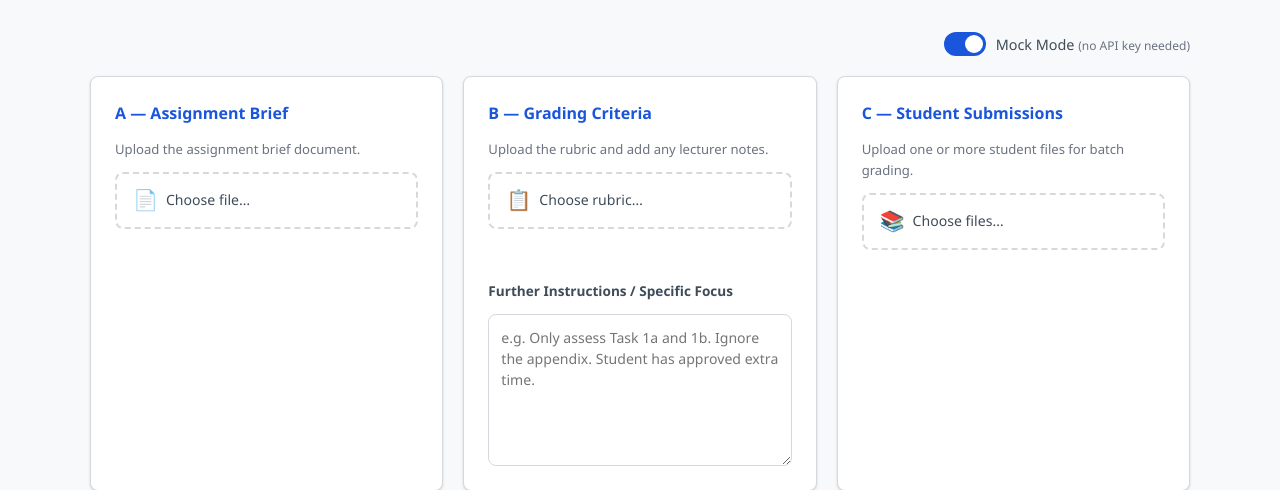
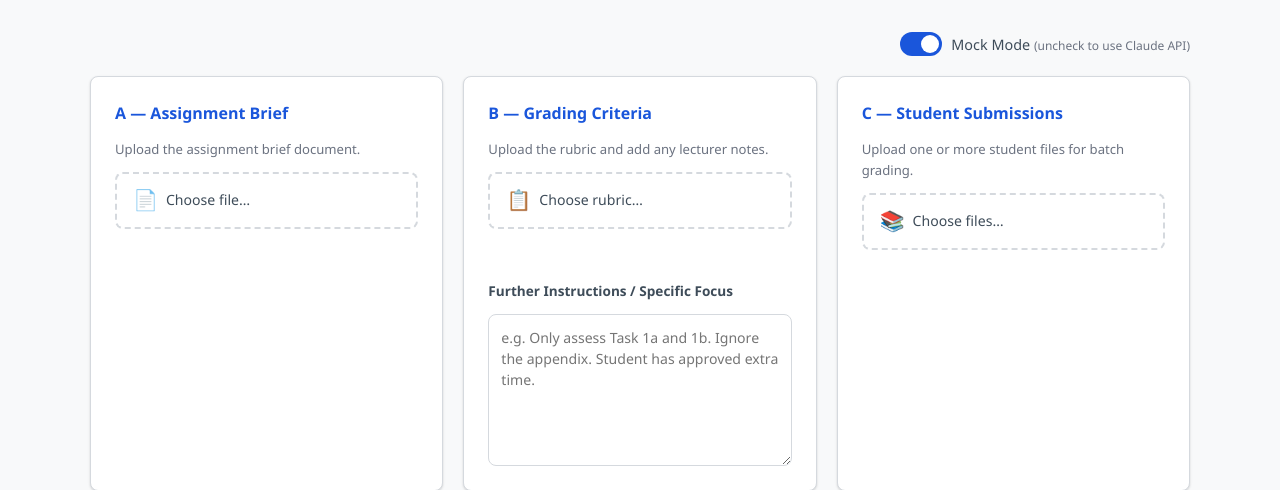
Before and after one commit to mrree1078/academic, a Flask app: page / in a window 1280 px wide. Shown: the part 129-619 px from the top of the page. Run offline with Flask 3, Linux system fonts and the light colour scheme; some libraries are stand-ins or nearby versions.

Commit message:
Switch LLM integration from OpenAI to Anthropic Claude
- Replace openai SDK with anthropic SDK in app.py and requirements.txt
- Use anthropic.Anthropic client with messages.create() API
- Environment variable changed from OPENAI_API_KEY to ANTHROPIC_API_KEY
- Default model set to claude-sonnet-4-20250514 (configurable via ANTHROPIC_MODEL)
- Update UI toggle label to reference Claude API

https://claude.ai/code/session_01LmjMovrFDk3W6S2zFQWNS4

````diff
--- a/the-academic-assessment-ai/app.py
+++ b/the-academic-assessment-ai/app.py
@@ -38,9 +38,9 @@ except ImportError:
     pytesseract = None
 
 try:
-    from openai import OpenAI
+    import anthropic
 except ImportError:
-    OpenAI = None
+    anthropic = None
 
 # ---------------------------------------------------------------------------
 # Flask application
@@ -274,26 +274,21 @@ def mock_llm_response(student_name: str) -> dict:
 
 def call_llm(brief_text: str, rubric_text: str,
              student_text: str, further_instructions: str) -> dict:
-    """Send the assessment payload to the configured LLM and parse JSON."""
+    """Send the assessment payload to Claude via the Anthropic API."""
 
-    api_key = os.environ.get("OPENAI_API_KEY", "")
-    api_base = os.environ.get("OPENAI_API_BASE", None)
-    model = os.environ.get("LLM_MODEL", "gpt-4o")
+    api_key = os.environ.get("ANTHROPIC_API_KEY", "")
+    model = os.environ.get("ANTHROPIC_MODEL", "claude-sonnet-4-20250514")
 
     if not api_key:
         raise RuntimeError(
-            "No OPENAI_API_KEY found in environment. "
+            "No ANTHROPIC_API_KEY found in environment. "
             "Use Mock Mode or set the key."
         )
 
-    if OpenAI is None:
-        raise RuntimeError("openai Python package is not installed.")
+    if anthropic is None:
+        raise RuntimeError("anthropic Python package is not installed.")
 
-    client_kwargs: dict = {"api_key": api_key}
-    if api_base:
-        client_kwargs["base_url"] = api_base
-
-    client = OpenAI(**client_kwargs)
+    client = anthropic.Anthropic(api_key=api_key)
 
     user_message = (
         "<assignment_brief>\n"
@@ -310,17 +305,17 @@ def call_llm(brief_text: str, rubric_text: str,
         "</student_submission>"
     )
 
-    response = client.chat.completions.create(
+    response = client.messages.create(
         model=model,
+        max_tokens=4096,
+        temperature=0.2,
+        system=SYSTEM_PROMPT,
         messages=[
-            {"role": "system", "content": SYSTEM_PROMPT},
             {"role": "user", "content": user_message},
         ],
-        temperature=0.2,
-        max_tokens=4096,
     )
 
-    raw = response.choices[0].message.content.strip()
+    raw = response.content[0].text.strip()
 
     # Strip markdown code fences if the model wraps its output
     if raw.startswith("```"):
--- a/the-academic-assessment-ai/requirements.txt
+++ b/the-academic-assessment-ai/requirements.txt
@@ -1,5 +1,5 @@
 flask==3.1.0
-openai==1.75.0
+anthropic==0.49.0
 pypdf==5.1.0
 python-docx==1.1.2
 python-pptx==1.0.2
--- a/the-academic-assessment-ai/templates/index.html
+++ b/the-academic-assessment-ai/templates/index.html
@@ -24,7 +24,7 @@
         <label class="toggle-label" for="mockToggle">
             <input type="checkbox" id="mockToggle" checked>
             <span class="toggle-switch"></span>
-            <span class="toggle-text">Mock Mode <small>(no API key needed)</small></span>
+            <span class="toggle-text">Mock Mode <small>(uncheck to use Claude API)</small></span>
         </label>
     </div>
 
````
